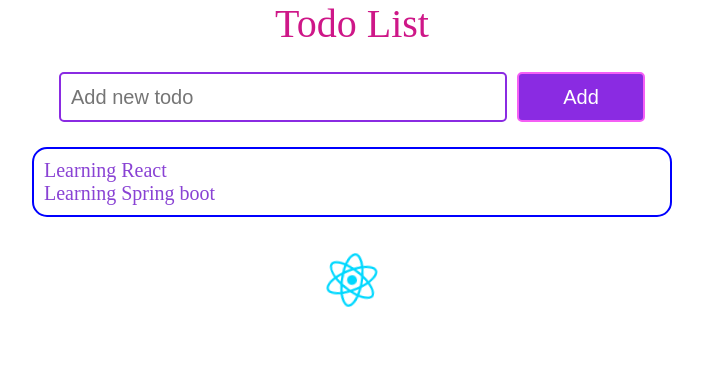
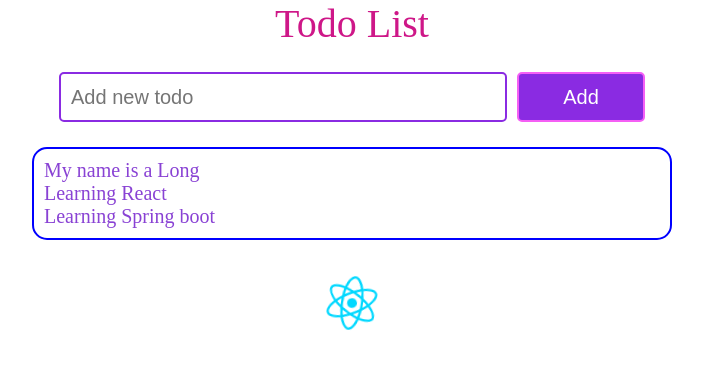
Before and after one commit to tlong1312/React-test, a React (Vite) app: page / in a window 1280 px wide. Shown: the top 368 px of the page, without its empty margins (288-991 px from the left). Built offline with nearby package versions, Linux system fonts and the light colour scheme.

Commit message:
Props vd

```diff
--- a/src/App.jsx
+++ b/src/App.jsx
@@ -4,11 +4,22 @@ import TodoForm from './components/todo/TodoForm'
 import reactLogo from './assets/react.svg';
 
 const App = () => {
+
+  const dragonaxii = "Long";
+  const age = 20;
+  const data = {
+    address: "HCM",
+    country: "Vietnam"
+  }
+
   return (
     <div className="todo-container">
       <div className="todo-title">Todo List</div>
       <TodoForm />
-      <TodoData />
+      <TodoData name={dragonaxii}
+                age={age}
+                data={data}
+      />
       <div className="todo-image">
         <img className="logo" src={reactLogo} />
       </div>
--- a/src/components/todo/TodoData.jsx
+++ b/src/components/todo/TodoData.jsx
@@ -1,9 +1,14 @@
 
-const TodoData = () => {
+const TodoData = (props) => {
+
+    const {name} = props
+
+    // console.log(">>> check props", props)
     return (
         <div className="todo-data">
-            <div>Learning React</div>
-            <div>Learning Spring boot</div>
+            <div>My name is a {name}</div>
+            <div>Learning React </div>
+            <div>Learning Spring boot </div>
         </div>
     )
 }
```
